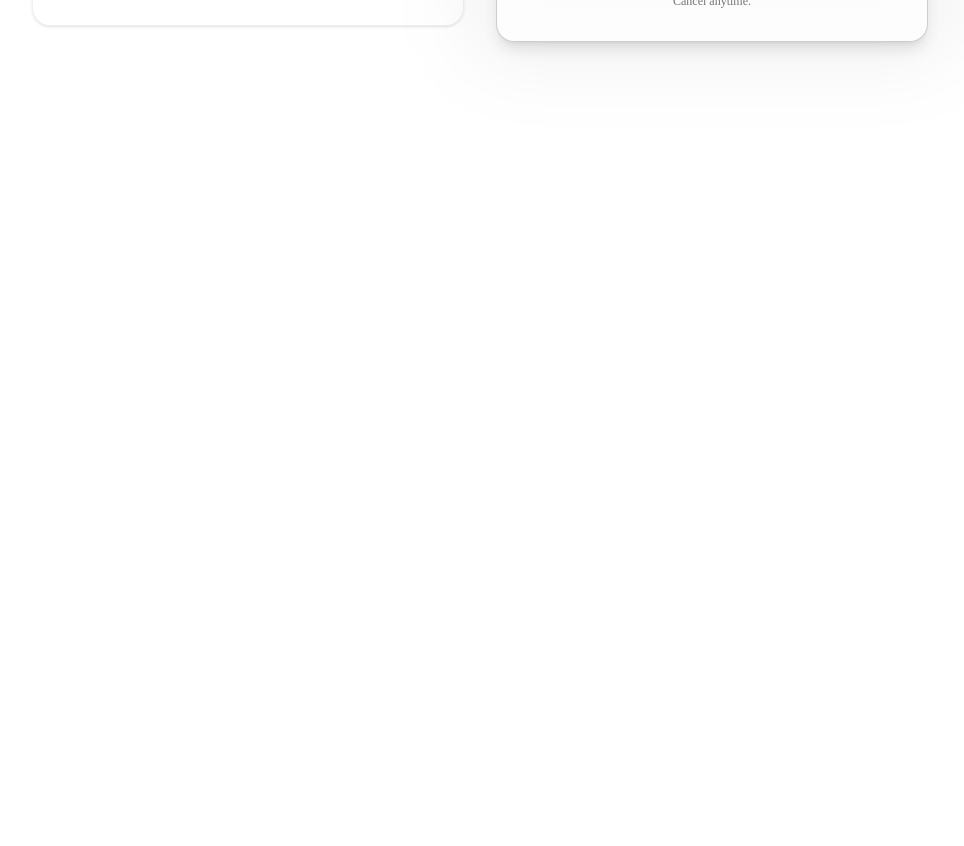
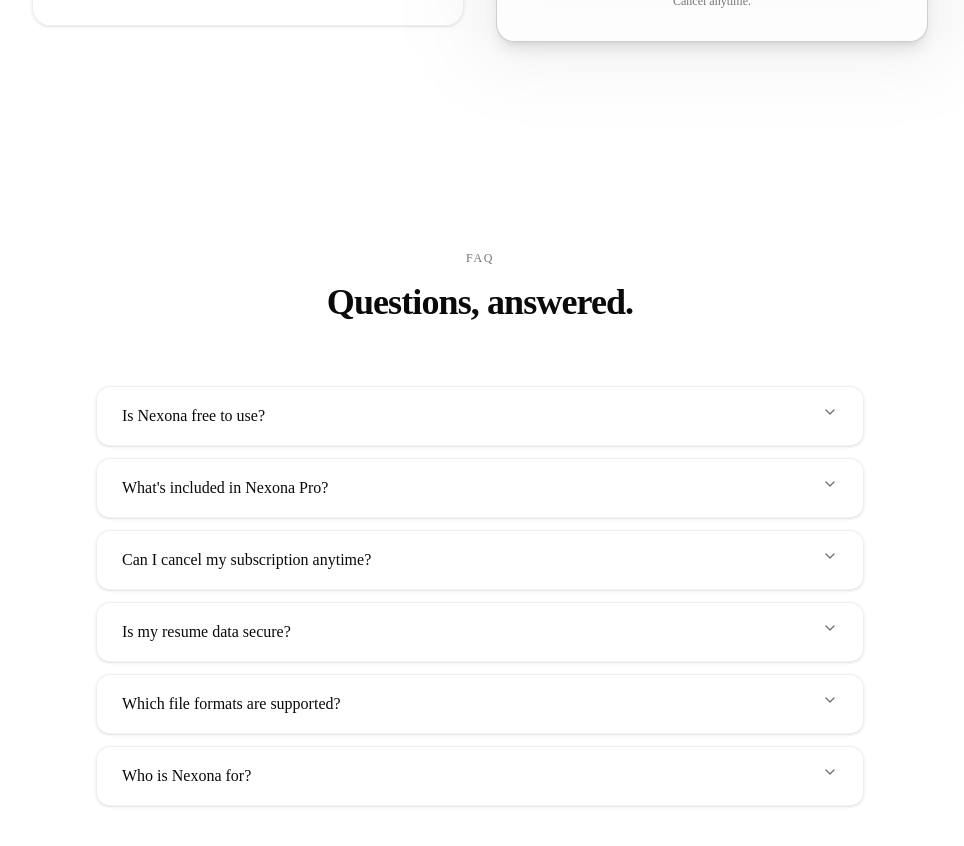
Before and after one commit to yagizkoryurek/nexona, a Next.js app: page / in a window 1280 px wide. Shown: the part 3160-4006 px from the top of the page, without its empty margins (160-1124 px from the left). Before the commit the page ends 3298 px from the top, so only its background shows below. Built offline with nearby package versions, Linux system fonts and the light colour scheme.

Commit message:
feat: implement landing page faq section

```diff
--- a/src/app/page.tsx
+++ b/src/app/page.tsx
@@ -1,3 +1,4 @@
+import { FAQ } from "@/components/faq/faq";
 import { Features } from "@/components/features/features";
 import { Hero } from "@/components/hero/hero";
 import { HowItWorks } from "@/components/how-it-works/how-it-works";
@@ -13,6 +14,7 @@
         <Features />
         <HowItWorks />
         <Pricing />
+        <FAQ />
       </main>
     </>
   );
--- /dev/null
+++ b/src/components/faq/faq-data.ts
@@ -0,0 +1,56 @@
+export type FaqEntry = {
+  /**
+   * Accordion item value. Also the natural anchor if FAQ deep links are ever
+   * added, so treat these as stable once shipped.
+   */
+  id: string;
+  question: string;
+  answer: string;
+};
+
+/**
+ * NOTE: the label and headline are placeholders — the sprint supplied the
+ * questions and answers only. Revise here, not in the markup.
+ */
+export const faqContent = {
+  label: "FAQ",
+  headline: "Questions, answered.",
+} as const;
+
+export const faqs: FaqEntry[] = [
+  {
+    id: "pricing-free",
+    question: "Is Nexona free to use?",
+    answer:
+      "Yes. Nexona offers a free plan with Resume Analyzer, ATS Score, and basic AI feedback. Upgrade anytime for advanced features.",
+  },
+  {
+    id: "pro-features",
+    question: "What's included in Nexona Pro?",
+    answer:
+      "Unlimited Resume Analysis, Resume Optimizer, Cover Letter Generator, Advanced AI Feedback, PDF Export, Priority Processing, Priority Support, and all future AI tools.",
+  },
+  {
+    id: "cancellation",
+    question: "Can I cancel my subscription anytime?",
+    answer:
+      "Yes. You can cancel anytime. Your Pro features remain active until the end of your billing period.",
+  },
+  {
+    id: "data-security",
+    question: "Is my resume data secure?",
+    answer:
+      "Absolutely. Your resume is processed securely and is never shared with third parties.",
+  },
+  {
+    id: "file-formats",
+    question: "Which file formats are supported?",
+    answer: "Currently PDF. More formats will be added later.",
+  },
+  {
+    id: "audience",
+    question: "Who is Nexona for?",
+    answer:
+      "Students, graduates, professionals, career changers, and anyone improving their job applications.",
+  },
+];
--- /dev/null
+++ b/src/components/faq/faq-item.tsx
@@ -0,0 +1,48 @@
+import {
+  AccordionContent,
+  AccordionItem,
+  AccordionTrigger,
+} from "@/components/ui/accordion";
+import { cn } from "@/lib/utils";
+
+import type { FaqEntry } from "./faq-data";
+
+type FaqItemProps = FaqEntry & {
+  className?: string;
+};
+
+/**
+ * One question/answer row, styled as a card so the list matches the Features,
+ * Steps and Pricing surfaces.
+ *
+ * Must render inside an `<Accordion>` — it relies on that context for its open
+ * state. Everything keyboard- and ARIA-related (Enter/Space, arrow keys,
+ * `aria-expanded`, `aria-controls`) comes from the shadcn/Radix primitive; the
+ * only overrides here are visual.
+ */
+export function FaqItem({ id, question, answer, className }: FaqItemProps) {
+  return (
+    <AccordionItem
+      value={id}
+      className={cn(
+        "border-border/60 bg-background/60 rounded-xl border shadow-sm backdrop-blur-sm",
+        "hover:border-border transition-colors duration-300 ease-out",
+        "motion-reduce:transition-none",
+        className,
+      )}
+    >
+      {/*
+        `hover:no-underline` overrides the primitive's default: the trigger
+        spans the whole card, and underlining a full-width question reads as a
+        link. The card's border shift carries the hover instead.
+      */}
+      <AccordionTrigger className="rounded-xl px-5 py-4 text-base hover:no-underline sm:px-6">
+        {question}
+      </AccordionTrigger>
+
+      <AccordionContent className="text-muted-foreground px-5 pb-5 text-sm leading-relaxed text-pretty sm:px-6">
+        {answer}
+      </AccordionContent>
+    </AccordionItem>
+  );
+}
--- /dev/null
+++ b/src/components/faq/faq.tsx
@@ -0,0 +1,39 @@
+import { SectionHeading } from "@/components/section-heading";
+import { Accordion } from "@/components/ui/accordion";
+
+import { faqContent, faqs } from "./faq-data";
+import { FaqItem } from "./faq-item";
+
+export function FAQ() {
+  return (
+    <section
+      id="faq"
+      aria-labelledby="faq-heading"
+      // scroll-mt clears the sticky navbar when the #faq anchor is used.
+      className="scroll-mt-16 py-20 sm:py-24 lg:py-28"
+    >
+      <div className="mx-auto w-full max-w-6xl px-4 sm:px-6 lg:px-8">
+        <SectionHeading
+          headingId="faq-heading"
+          label={faqContent.label}
+          headline={faqContent.headline}
+        />
+
+        {/*
+          `type="single"` enforces one open item at a time; `collapsible` lets
+          the open item be closed again, so the section can return to its
+          initial all-closed state.
+        */}
+        <Accordion
+          type="single"
+          collapsible
+          className="mx-auto mt-12 max-w-3xl gap-3 lg:mt-16"
+        >
+          {faqs.map((faq) => (
+            <FaqItem key={faq.id} {...faq} />
+          ))}
+        </Accordion>
+      </div>
+    </section>
+  );
+}
--- /dev/null
+++ b/src/components/ui/accordion.tsx
@@ -0,0 +1,87 @@
+"use client";
+
+import * as React from "react";
+import { Accordion as AccordionPrimitive } from "radix-ui";
+
+import { cn } from "@/lib/utils";
+import { ChevronDownIcon, ChevronUpIcon } from "lucide-react";
+
+function Accordion({
+  className,
+  ...props
+}: React.ComponentProps<typeof AccordionPrimitive.Root>) {
+  return (
+    <AccordionPrimitive.Root
+      data-slot="accordion"
+      className={cn("flex w-full flex-col", className)}
+      {...props}
+    />
+  );
+}
+
+function AccordionItem({
+  className,
+  ...props
+}: React.ComponentProps<typeof AccordionPrimitive.Item>) {
+  return (
+    <AccordionPrimitive.Item
+      data-slot="accordion-item"
+      className={cn("not-last:border-b", className)}
+      {...props}
+    />
+  );
+}
+
+function AccordionTrigger({
+  className,
+  children,
+  ...props
+}: React.ComponentProps<typeof AccordionPrimitive.Trigger>) {
+  return (
+    <AccordionPrimitive.Header className="flex">
+      <AccordionPrimitive.Trigger
+        data-slot="accordion-trigger"
+        className={cn(
+          "group/accordion-trigger focus-visible:border-ring focus-visible:ring-ring/50 focus-visible:after:border-ring **:data-[slot=accordion-trigger-icon]:text-muted-foreground relative flex flex-1 items-start justify-between rounded-lg border border-transparent py-2.5 text-left text-sm font-medium transition-all outline-none hover:underline focus-visible:ring-3 disabled:pointer-events-none disabled:opacity-50 **:data-[slot=accordion-trigger-icon]:ml-auto **:data-[slot=accordion-trigger-icon]:size-4",
+          className,
+        )}
+        {...props}
+      >
+        {children}
+        <ChevronDownIcon
+          data-slot="accordion-trigger-icon"
+          className="pointer-events-none shrink-0 group-aria-expanded/accordion-trigger:hidden"
+        />
+        <ChevronUpIcon
+          data-slot="accordion-trigger-icon"
+          className="pointer-events-none hidden shrink-0 group-aria-expanded/accordion-trigger:inline"
+        />
+      </AccordionPrimitive.Trigger>
+    </AccordionPrimitive.Header>
+  );
+}
+
+function AccordionContent({
+  className,
+  children,
+  ...props
+}: React.ComponentProps<typeof AccordionPrimitive.Content>) {
+  return (
+    <AccordionPrimitive.Content
+      data-slot="accordion-content"
+      className="data-open:animate-accordion-down data-closed:animate-accordion-up overflow-hidden text-sm"
+      {...props}
+    >
+      <div
+        className={cn(
+          "[&_a]:hover:text-foreground h-(--radix-accordion-content-height) pt-0 pb-2.5 [&_a]:underline [&_a]:underline-offset-3 [&_p:not(:last-child)]:mb-4",
+          className,
+        )}
+      >
+        {children}
+      </div>
+    </AccordionPrimitive.Content>
+  );
+}
+
+export { Accordion, AccordionItem, AccordionTrigger, AccordionContent };
```
